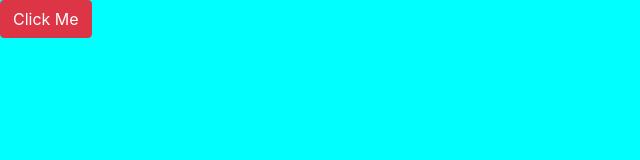
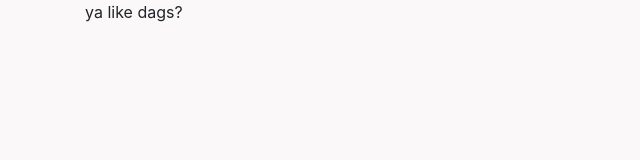
Before and after one commit to marshalloffutt/puppers, a website built with webpack: page src/index.html in a window 1280 px wide. Shown: the whole page, without its empty margins (0-640 px from the left). Built offline with nearby package versions, Linux system fonts and the light colour scheme.

Commit message:
setup remastered

```diff
--- a/src/index.html
+++ b/src/index.html
@@ -7,7 +7,6 @@
   <title>Dogs</title>
 </head>
 <body>
-  <button id="click-button" class="btn btn-danger">Click Me</button>
-  <div id="important-text"></div>
+  <div class="container" id="dogs">ya like dags?</div>
 </body>
 </html>
--- a/src/index.js
+++ b/src/index.js
@@ -1,8 +1,5 @@
 import $ from 'jquery';
 import 'bootstrap';
-
 import './index.scss';
 
-$('#click-button').on('click', () => {
-  $('#important-text').append('<p>I like dogs</p>');
-});
+$('#dogs').show();
--- a/src/index.scss
+++ b/src/index.scss
@@ -1,5 +1,5 @@
 @import "~bootstrap/scss/bootstrap";
 
 body {
-  background-color: cyan;
+  background-color: #faf8f8;
 }
```
